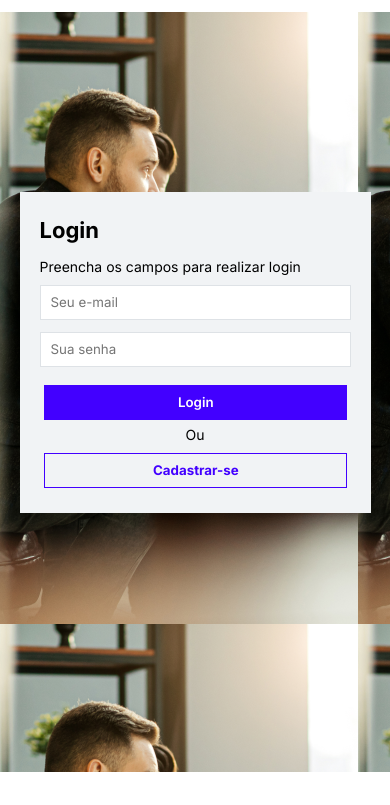
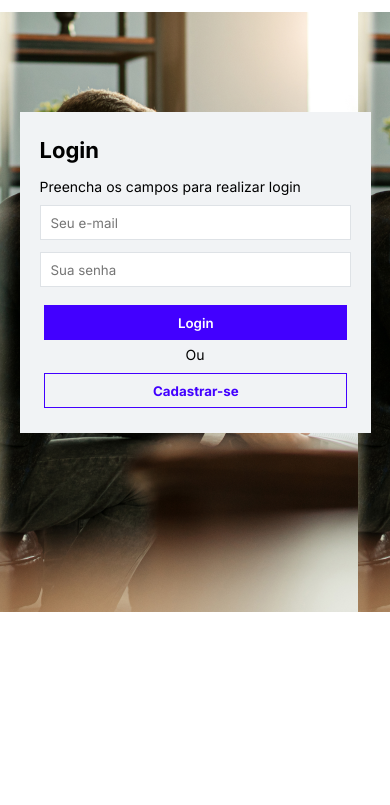
Before and after one commit to Kenzie-Academy-Brasil-Developers/m2-projeto-frontend-empresas-petrarca, a plain HTML site: page pages/login/login.html in a window 390 px wide. Shown: the part 39-844 px from the top of the page. Drawn offline with Linux system fonts and the light colour scheme.

Commit message:
mobile first hotfix

```diff
--- a/styles/globalStyles.css
+++ b/styles/globalStyles.css
@@ -26,7 +26,6 @@ img {
   --color-blue-100: #4200ff;
   --color-brand-100: #4400ff88;
   --color-brand-200: #4200FF;
-  /* --color-blue-100: #4200FF; */
   --font-size-1: 2.5rem;
   --font-size-2: 1.75rem;
   --font-size-3: 1.25rem;
--- a/styles/login-register/body.css
+++ b/styles/login-register/body.css
@@ -126,7 +126,7 @@ align-self: center;
 
 
     main {
-        height: 90vh;
+        height: 600px;
         padding-bottom: 20vh;
         background: url(../../src/mobileLoginPhoto.png);
     }
```
